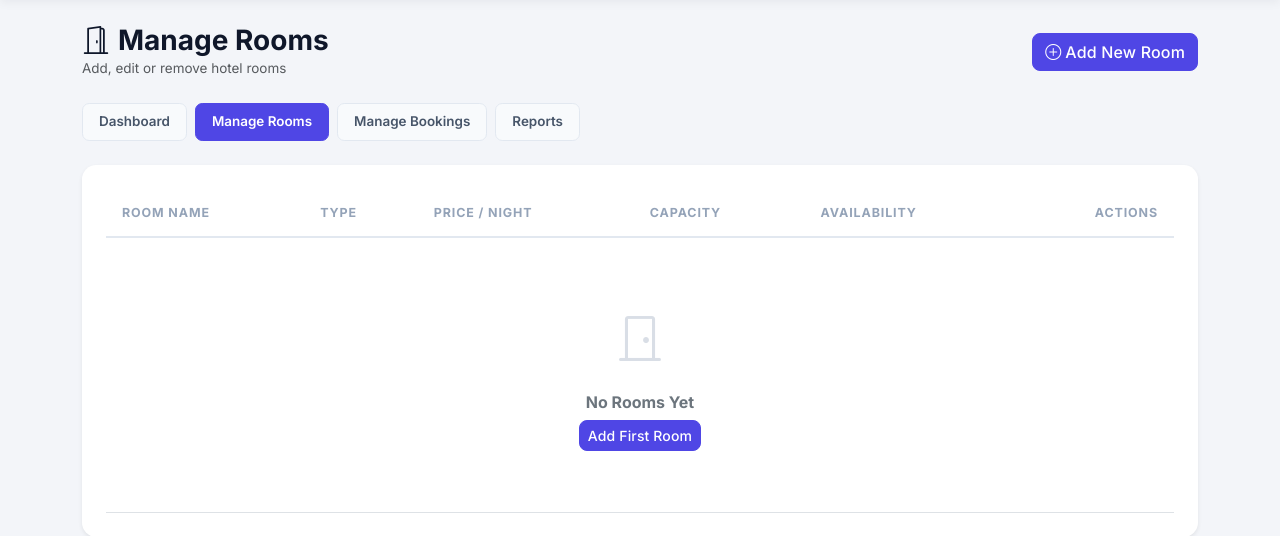
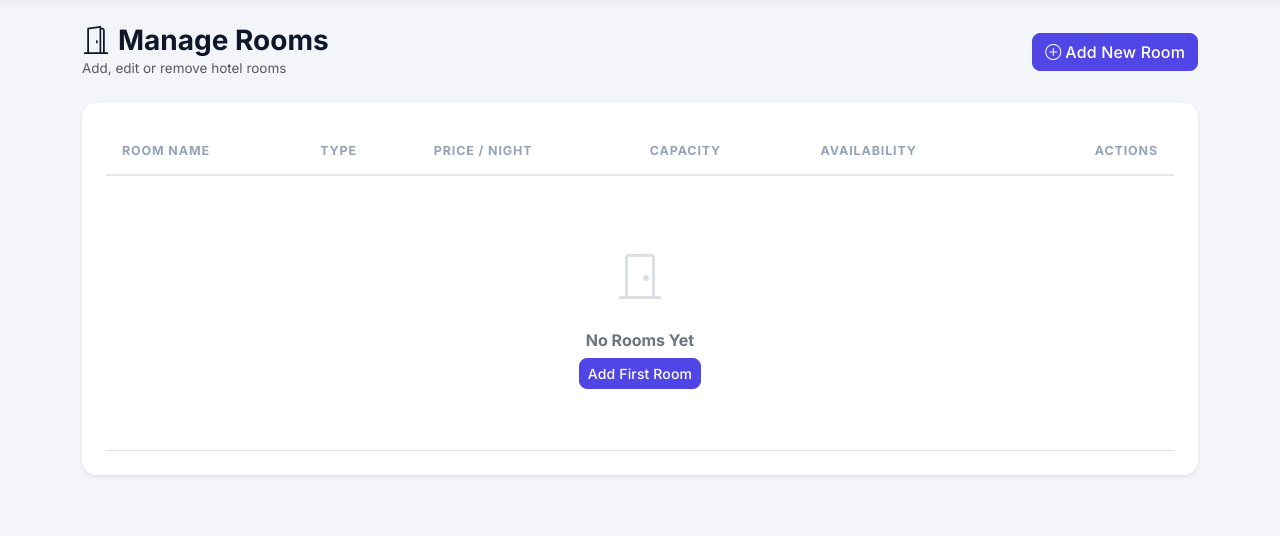
Before and after one commit to AldrianLoberiano/hotel_reservation, a Django app: page /admin-dashboard/rooms/ in a window 1280 px wide. Shown: the part 71-607 px from the top of the page. Run offline with Django 5.2, Linux system fonts and the light colour scheme; the visitor is signed in with stand-in values (Sample User, id 1); data that the repository does not hold is empty.

Commit message:
Update room_list.html

```diff
--- a/reservations/templates/reservations/admin/room_list.html
+++ b/reservations/templates/reservations/admin/room_list.html
@@ -11,13 +11,6 @@
     <a href="{% url 'admin_room_create' %}" class="btn btn-primary">
         <i class="bi bi-plus-circle me-1"></i>Add New Room
     </a>
-</div>
-
-<div class="admin-nav mb-4">
-    <a href="{% url 'admin_dashboard' %}">Dashboard</a>
-    <a href="{% url 'admin_room_list' %}" class="active">Manage Rooms</a>
-    <a href="{% url 'admin_booking_list' %}">Manage Bookings</a>
-    <a href="{% url 'admin_reports' %}">Reports</a>
 </div>
 
 <div class="card border-0 shadow-sm">
```
